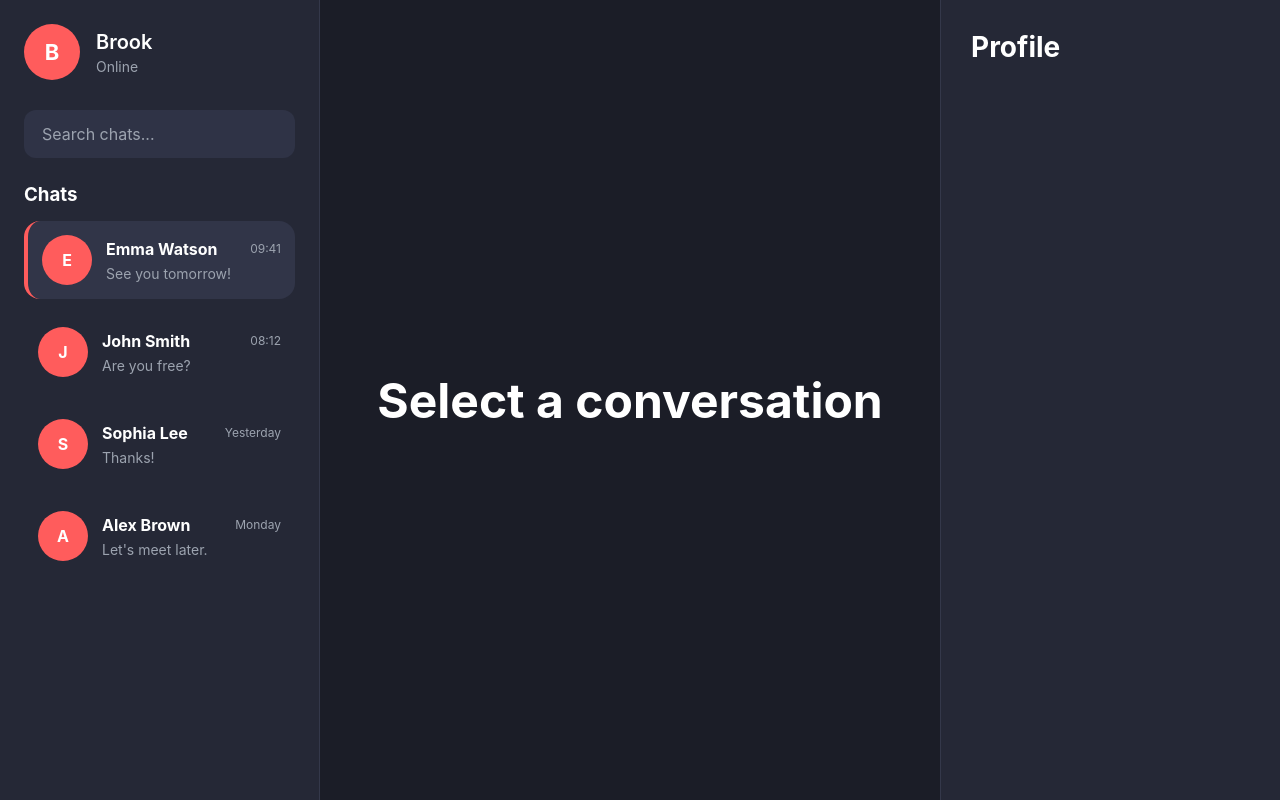
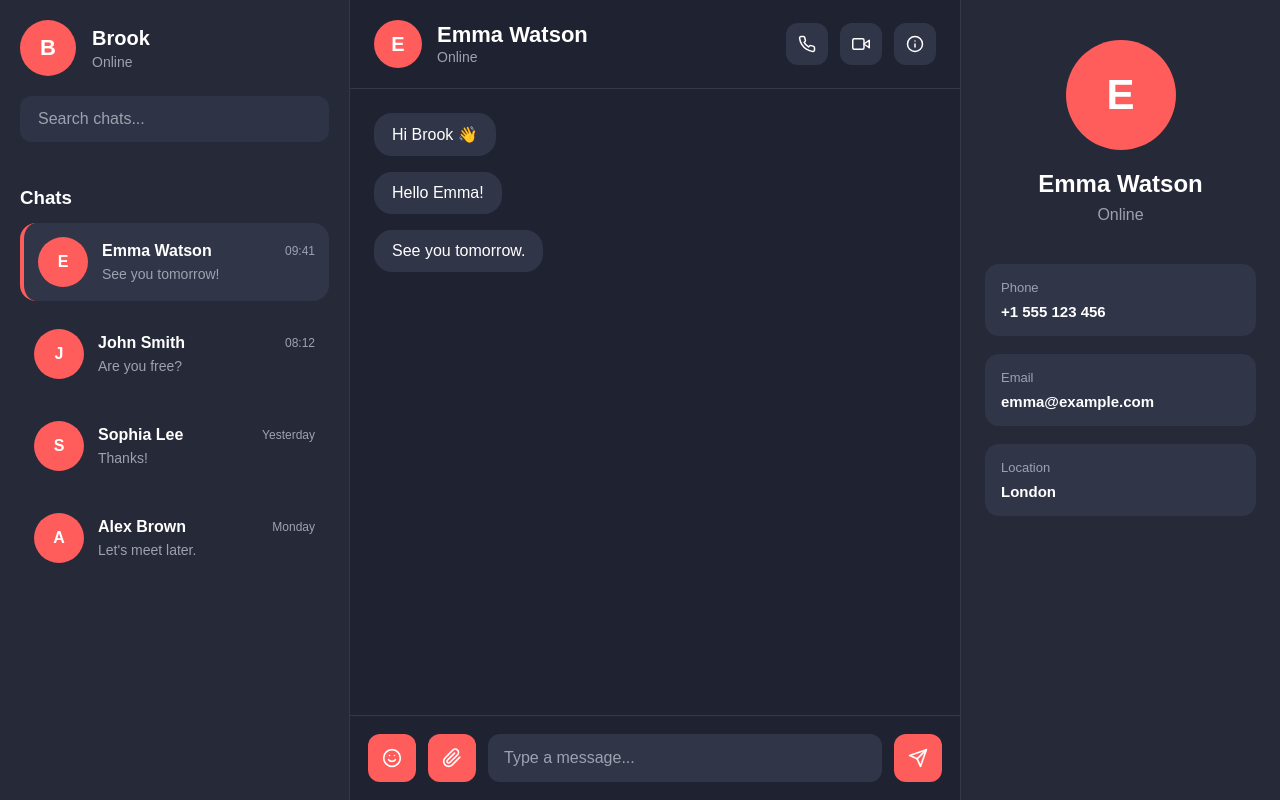
Before and after one commit to birukasmerom191919-ship-it/Chat_Application, a React (Create React App) app in the folder chat_application/: page / in a window 1280 px wide. Built offline with nearby package versions, Linux system fonts and the light colour scheme.

Commit message:
commited

```diff
--- a/chat_application/src/App.css
+++ b/chat_application/src/App.css
@@ -1,38 +1,25 @@
-.App {
-  text-align: center;
+* {
+  margin: 0;
+  padding: 0;
+  box-sizing: border-box;
 }
 
-.App-logo {
-  height: 40vmin;
-  pointer-events: none;
+body {
+  background: #1f2230;
+  color: white;
+  font-family: Arial, Helvetica, sans-serif;
 }
 
-@media (prefers-reduced-motion: no-preference) {
-  .App-logo {
-    animation: App-logo-spin infinite 20s linear;
-  }
+#root {
+  height: 100vh;
 }
 
-.App-header {
-  background-color: #282c34;
-  min-height: 100vh;
-  display: flex;
-  flex-direction: column;
-  align-items: center;
-  justify-content: center;
-  font-size: calc(10px + 2vmin);
-  color: white;
+.app {
+  display: grid;
+
+  grid-template-columns: 350px 1fr 320px;
+
+  height: 100vh;
+
+  overflow: hidden;
 }
-
-.App-link {
-  color: #61dafb;
-}
-
-@keyframes App-logo-spin {
-  from {
-    transform: rotate(0deg);
-  }
-  to {
-    transform: rotate(360deg);
-  }
-}
--- a/chat_application/src/App.js
+++ b/chat_application/src/App.js
@@ -1,7 +1,50 @@
-import MainLayout from "./components/layout/MainLayout";
+import { useEffect, useState } from "react";
+
+import chats from "./data/chats";
+import messagesData from "./data/messages";
+
+import Sidebar from "./components/sidebar/Sidebar";
+import ChatArea from "./components/chat/ChatArea";
+import Profile from "./components/profile/Profile";
+
+import "./App.css";
 
 function App() {
-  return <MainLayout />;
+  // Selected chat
+  const [selectedChatId, setSelectedChatId] = useState(chats[0].id);
+
+  // Load saved messages from Local Storage
+  const [messages, setMessages] = useState(() => {
+    const savedMessages = localStorage.getItem("messages");
+
+    if (savedMessages) {
+      return JSON.parse(savedMessages);
+    }
+
+    return messagesData;
+  });
+
+  // Save messages whenever they change
+  useEffect(() => {
+    localStorage.setItem("messages", JSON.stringify(messages));
+  }, [messages]);
+
+  return (
+    <div className="app">
+      <Sidebar
+        selectedChatId={selectedChatId}
+        setSelectedChatId={setSelectedChatId}
+      />
+
+      <ChatArea
+        selectedChatId={selectedChatId}
+        messages={messages}
+        setMessages={setMessages}
+      />
+
+      <Profile selectedChatId={selectedChatId} />
+    </div>
+  );
 }
 
 export default App;
--- a/chat_application/src/components/chat/ChatArea.jsx
+++ b/chat_application/src/components/chat/ChatArea.jsx
@@ -1,10 +1,114 @@
+import { useState, useEffect, useRef } from "react";
+import {
+  FiPhone,
+  FiVideo,
+  FiInfo,
+  FiSmile,
+  FiPaperclip,
+  FiSend,
+} from "react-icons/fi";
+
+import chats from "../../data/chats";
 import styles from "./ChatArea.module.css";
 
-function ChatArea() {
+function ChatArea({ selectedChatId, messages, setMessages }) {
+  const [text, setText] = useState("");
+
+  const bottomRef = useRef(null);
+
+  const selectedChat = chats.find((chat) => chat.id === selectedChatId);
+
+  const chatMessages = messages[selectedChatId] || [];
+
+  function handleSend() {
+    if (!text.trim()) return;
+
+    const newMessage = {
+      id: Date.now(),
+      sender: "me",
+      text,
+    };
+
+    setMessages((prev) => ({
+      ...prev,
+      [selectedChatId]: [...(prev[selectedChatId] || []), newMessage],
+    }));
+
+    setText("");
+  }
+
+  useEffect(() => {
+    bottomRef.current?.scrollIntoView({
+      behavior: "smooth",
+    });
+  }, [chatMessages]);
+
   return (
-    <section className={styles.chatArea}>
-      <h2>Select a conversation</h2>
-    </section>
+    <main className={styles.chatArea}>
+      <header className={styles.header}>
+        <div className={styles.userInfo}>
+          <div className={styles.avatar}>{selectedChat.name.charAt(0)}</div>
+
+          <div>
+            <h2>{selectedChat.name}</h2>
+            <span>{selectedChat.status}</span>
+          </div>
+        </div>
+
+        <div className={styles.actions}>
+          <button>
+            <FiPhone />
+          </button>
+
+          <button>
+            <FiVideo />
+          </button>
+
+          <button>
+            <FiInfo />
+          </button>
+        </div>
+      </header>
+
+      <section className={styles.messages}>
+        {chatMessages.map((message) => (
+          <div
+            key={message.id}
+            className={message.sender === "me" ? styles.sent : styles.received}
+          >
+            {message.text}
+          </div>
+        ))}
+
+        <div ref={bottomRef}></div>
+      </section>
+
+      <footer className={styles.inputArea}>
+        <button className={styles.iconButton}>
+          <FiSmile />
+        </button>
+
+        <button className={styles.iconButton}>
+          <FiPaperclip />
+        </button>
+
+        <input
+          type="text"
+          placeholder="Type a message..."
+          value={text}
+          onChange={(e) => setText(e.target.value)}
+          onKeyDown={(e) => {
+            if (e.key === "Enter") {
+              handleSend();
+            }
+          }}
+        />
+
+        <button className={styles.sendButton} onClick={handleSend}>
+          <FiSend />
+        </button>
+      </footer>
+    </main>
   );
 }
 
--- a/chat_application/src/components/chat/ChatArea.module.css
+++ b/chat_application/src/components/chat/ChatArea.module.css
@@ -1,12 +1,204 @@
 .chatArea {
-  background: #1b1d27;
+  display: flex;
+  flex-direction: column;
+  height: 100vh;
+  background: #1f2230;
+  overflow: hidden;
+}
+
+/* Header */
+
+.header {
+  display: flex;
+  justify-content: space-between;
+  align-items: center;
+
+  padding: 20px 24px;
+
+  border-bottom: 1px solid #34384b;
+
+  flex-shrink: 0;
+}
+
+.userInfo {
+  display: flex;
+  align-items: center;
+  gap: 15px;
+}
+
+.avatar {
+  width: 48px;
+  height: 48px;
+
+  border-radius: 50%;
+
+  background: #ff5c5c;
 
   display: flex;
   justify-content: center;
   align-items: center;
 
   color: white;
+  font-weight: bold;
+  font-size: 20px;
+}
 
-  font-size: 32px;
-  font-weight: 600;
+.userInfo h2 {
+  font-size: 22px;
 }
+
+.userInfo span {
+  color: #9ca3af;
+  font-size: 14px;
+}
+
+/* Header Buttons */
+
+.actions {
+  display: flex;
+  gap: 12px;
+}
+
+.actions button {
+  width: 42px;
+  height: 42px;
+
+  display: flex;
+  justify-content: center;
+  align-items: center;
+
+  border: none;
+  border-radius: 12px;
+
+  background: #313548;
+
+  color: white;
+
+  cursor: pointer;
+
+  transition: 0.25s;
+}
+
+.actions button:hover {
+  background: #ff5c5c;
+}
+
+.actions svg {
+  width: 18px;
+  height: 18px;
+}
+
+/* Messages */
+
+.messages {
+  flex: 1;
+
+  overflow-y: auto;
+
+  padding: 24px;
+
+  display: flex;
+  flex-direction: column;
+
+  gap: 16px;
+}
+
+.sent,
+.received {
+  padding: 12px 18px;
+
+  border-radius: 18px;
+
+  max-width: 65%;
+
+  word-wrap: break-word;
+}
+
+.sent {
+  align-self: flex-end;
+
+  background: #ff5c5c;
+
+  color: white;
+}
+
+.received {
+  align-self: flex-start;
+
+  background: #313548;
+
+  color: white;
+}
+
+/* Footer */
+
+.inputArea {
+  display: flex;
+  align-items: center;
+  gap: 12px;
+
+  padding: 18px;
+
+  border-top: 1px solid #34384b;
+
+  flex-shrink: 0;
+}
+
+.inputArea input {
+  flex: 1;
+
+  min-width: 0;
+
+  height: 48px;
+
+  padding: 0 16px;
+
+  border: none;
+  border-radius: 12px;
+
+  background: #313548;
+
+  color: white;
+
+  outline: none;
+}
+
+.inputArea input::placeholder {
+  color: #9ca3af;
+}
+
+/* Footer Buttons */
+
+.iconButton,
+.sendButton {
+  width: 48px;
+  height: 48px;
+
+  display: flex;
+  justify-content: center;
+  align-items: center;
+
+  border: none;
+  border-radius: 12px;
+
+  background: #ff5c5c;
+
+  color: white;
+
+  cursor: pointer;
+
+  transition: 0.25s;
+
+  flex-shrink: 0;
+}
+
+.iconButton:hover,
+.sendButton:hover {
+  opacity: 0.9;
+}
+
+.iconButton svg,
+.sendButton svg {
+  width: 20px;
+  height: 20px;
+}
--- a/chat_application/src/components/chat/ChatList.jsx
+++ b/chat_application/src/components/chat/ChatList.jsx
@@ -1,5 +1,5 @@
+import chats from "../../data/chats";
 import ChatCard from "./ChatCard";
-import chats from "../../data/chats";
 import styles from "./ChatList.module.css";
 
 function ChatList({ search, selectedChatId, setSelectedChatId }) {
@@ -9,7 +9,7 @@ function ChatList({ search, selectedChatId, setSelectedChatId }) {
 
   return (
     <div className={styles.list}>
-      <h3 className={styles.title}>Chats</h3>
+      <h3>Chats</h3>
 
       {filteredChats.map((chat) => (
         <ChatCard
--- a/chat_application/src/components/common/SearchBar.jsx
+++ b/chat_application/src/components/common/SearchBar.jsx
@@ -2,15 +2,13 @@ import styles from "./SearchBar.module.css";
 
 function SearchBar({ search, setSearch }) {
   return (
-    <div className={styles.container}>
-      <input
-        type="text"
-        placeholder="Search chats..."
-        value={search}
-        onChange={(event) => setSearch(event.target.value)}
-        className={styles.input}
-      />
-    </div>
+    <input
+      className={styles.search}
+      type="text"
+      placeholder="Search chats..."
+      value={search}
+      onChange={(e) => setSearch(e.target.value)}
+    />
   );
 }
 
--- a/chat_application/src/components/common/SearchBar.module.css
+++ b/chat_application/src/components/common/SearchBar.module.css
@@ -1,10 +1,9 @@
-.container {
-  margin-top: 30px;
-}
+.search {
+  width: 100%;
 
-.input {
-  width: 100%;
   padding: 14px 18px;
+
+  margin: 20px 0;
 
   border: none;
   outline: none;
@@ -17,12 +16,6 @@
   font-size: 16px;
 }
 
-.input::placeholder {
+.search::placeholder {
   color: #9ca3af;
 }
-
-.preview {
-  margin-top: 12px;
-  color: #9ca3af;
-  font-size: 14px;
-}
--- /dev/null
+++ b/chat_application/src/components/profile/Profile.jsx
@@ -0,0 +1,35 @@
+import chats from "../../data/chats";
+import styles from "./Profile.module.css";
+
+function Profile({ selectedChatId }) {
+  const selectedChat = chats.find((chat) => chat.id === selectedChatId);
+
+  return (
+    <aside className={styles.profile}>
+      <div className={styles.avatar}>{selectedChat.name.charAt(0)}</div>
+
+      <h2>{selectedChat.name}</h2>
+
+      <p className={styles.status}>{selectedChat.status}</p>
+
+      <div className={styles.info}>
+        <div className={styles.item}>
+          <span>Phone</span>
+          <strong>{selectedChat.phone}</strong>
+        </div>
+
+        <div className={styles.item}>
+          <span>Email</span>
+          <strong>{selectedChat.email}</strong>
+        </div>
+
+        <div className={styles.item}>
+          <span>Location</span>
+          <strong>{selectedChat.location}</strong>
+        </div>
+      </div>
+    </aside>
+  );
+}
+
+export default Profile;
--- /dev/null
+++ b/chat_application/src/components/profile/Profile.module.css
@@ -0,0 +1,63 @@
+.profile {
+  background: #262938;
+  border-left: 1px solid #34384b;
+
+  display: flex;
+  flex-direction: column;
+  align-items: center;
+
+  padding: 40px 24px;
+}
+
+.avatar {
+  width: 110px;
+  height: 110px;
+
+  border-radius: 50%;
+
+  background: #ff5c5c;
+
+  display: flex;
+  justify-content: center;
+  align-items: center;
+
+  font-size: 42px;
+  font-weight: bold;
+
+  margin-bottom: 20px;
+}
+
+.profile h2 {
+  margin-bottom: 8px;
+}
+
+.status {
+  color: #9ca3af;
+  margin-bottom: 40px;
+}
+
+.info {
+  width: 100%;
+}
+
+.item {
+  background: #313548;
+  border-radius: 14px;
+
+  padding: 16px;
+  margin-bottom: 18px;
+
+  display: flex;
+  flex-direction: column;
+  gap: 8px;
+}
+
+.item span {
+  color: #9ca3af;
+  font-size: 13px;
+}
+
+.item strong {
+  color: white;
+  font-size: 15px;
+}
--- a/chat_application/src/components/sidebar/Sidebar.jsx
+++ b/chat_application/src/components/sidebar/Sidebar.jsx
@@ -1,14 +1,13 @@
 import { useState } from "react";
+
 import styles from "./Sidebar.module.css";
 
 import UserProfile from "../common/UserProfile";
 import SearchBar from "../common/SearchBar";
 import ChatList from "../chat/ChatList";
-import ChatArea from "../chat/ChatArea";
 
-function Sidebar() {
+function Sidebar({ selectedChatId, setSelectedChatId }) {
   const [search, setSearch] = useState("");
-  const [selectedChatId, setSelectedChatId] = useState(1);
 
   return (
     <aside className={styles.sidebar}>
--- a/chat_application/src/components/sidebar/Sidebar.module.css
+++ b/chat_application/src/components/sidebar/Sidebar.module.css
@@ -1,42 +1,36 @@
 .sidebar {
-  background: #252836;
-  border-right: 1px solid #34384a;
+  background: #262938;
 
-  padding: 24px;
+  border-right: 1px solid #34384b;
+
+  padding: 20px;
 
   display: flex;
   flex-direction: column;
 
-  color: white;
+  overflow: hidden;
 }
 
-.logoSection {
+.menu {
+  width: 42px;
+  height: 42px;
+
   display: flex;
   align-items: center;
-  gap: 16px;
+  justify-content: center;
+
+  font-size: 24px;
+  color: #ffffff;
+
+  border-radius: 12px;
+
+  cursor: pointer;
+
+  margin-bottom: 20px;
+
+  transition: 0.3s;
 }
 
-.avatar {
-  width: 55px;
-  height: 55px;
-
-  border-radius: 50%;
-
-  background: #ff5c5c;
-
-  display: flex;
-  justify-content: center;
-  align-items: center;
-
-  font-size: 24px;
-  font-weight: bold;
+.menu:hover {
+  background: #313548;
 }
-
-.logoSection h2 {
-  font-size: 20px;
-}
-
-.logoSection p {
-  color: #9ca3af;
-  margin-top: 4px;
-}
--- a/chat_application/src/data/chats.js
+++ b/chat_application/src/data/chats.js
@@ -2,30 +2,42 @@ const chats = [
   {
     id: 1,
     name: "Emma Watson",
+    status: "Online",
+    time: "09:41",
     message: "See you tomorrow!",
-    time: "09:41",
-    active: true,
+    phone: "+1 555 123 456",
+    email: "emma@example.com",
+    location: "London",
   },
   {
     id: 2,
     name: "John Smith",
+    status: "Online",
+    time: "08:12",
     message: "Are you free?",
-    time: "08:12",
-    active: false,
+    phone: "+1 222 555 888",
+    email: "john@example.com",
+    location: "New York",
   },
   {
     id: 3,
     name: "Sophia Lee",
+    status: "Online",
+    time: "Yesterday",
     message: "Thanks!",
-    time: "Yesterday",
-    active: false,
+    phone: "+1 777 222 999",
+    email: "sophia@example.com",
+    location: "Toronto",
   },
   {
     id: 4,
     name: "Alex Brown",
+    status: "Offline",
+    time: "Monday",
     message: "Let's meet later.",
-    time: "Monday",
-    active: false,
+    phone: "+1 444 888 222",
+    email: "alex@example.com",
+    location: "Chicago",
   },
 ];
 
```
